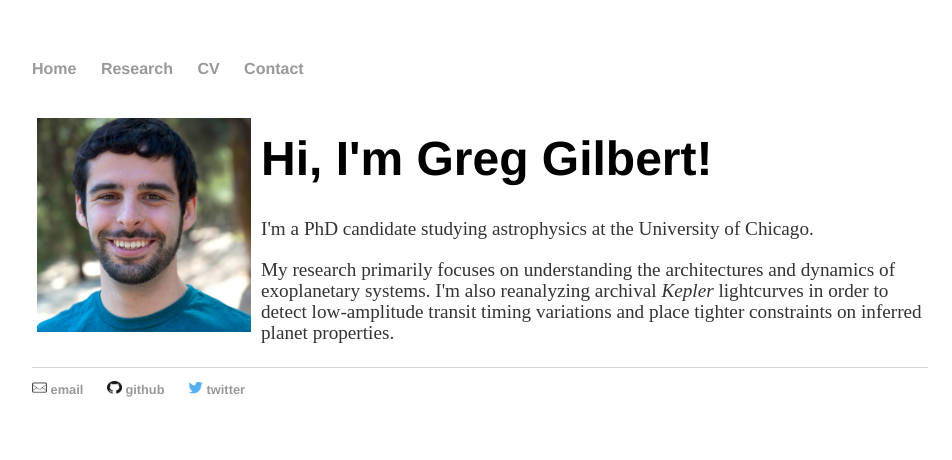
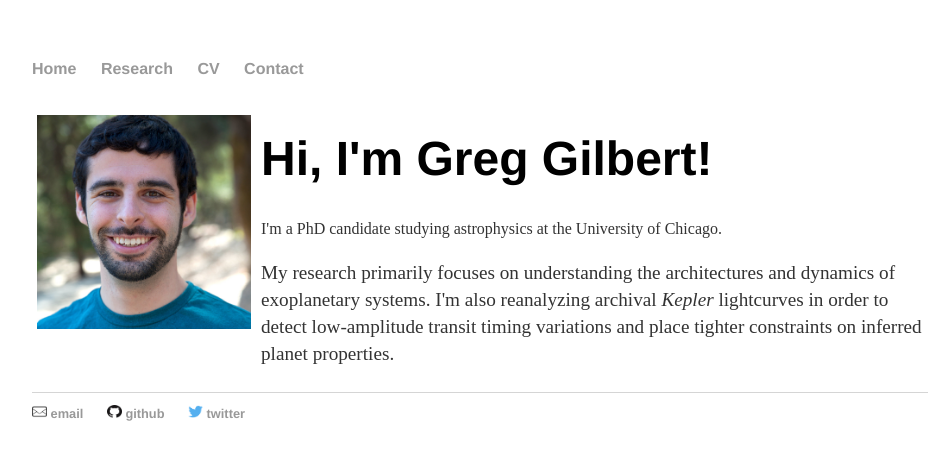
Before and after one commit to gjgilbert/gjgilbert.github.io, a Jekyll site: the page built from index.html, in a window 1280 px wide. Shown: the top 460 px of the page, without its empty margins (160-1112 px from the left). Built offline with Jekyll 4.4.1, drawn with Linux system fonts in a browser that asks for light colours.

Commit message:
Update main.css

```diff
--- a/css/main.css
+++ b/css/main.css
@@ -31,8 +31,8 @@
 }
 
 p {
-    font-size: 1.2em;
-    line-height: 1.1em;
+    font-size: 1.5m;
+    line-height: 1.4em;
     color: #333;
 }
 footer {
```
